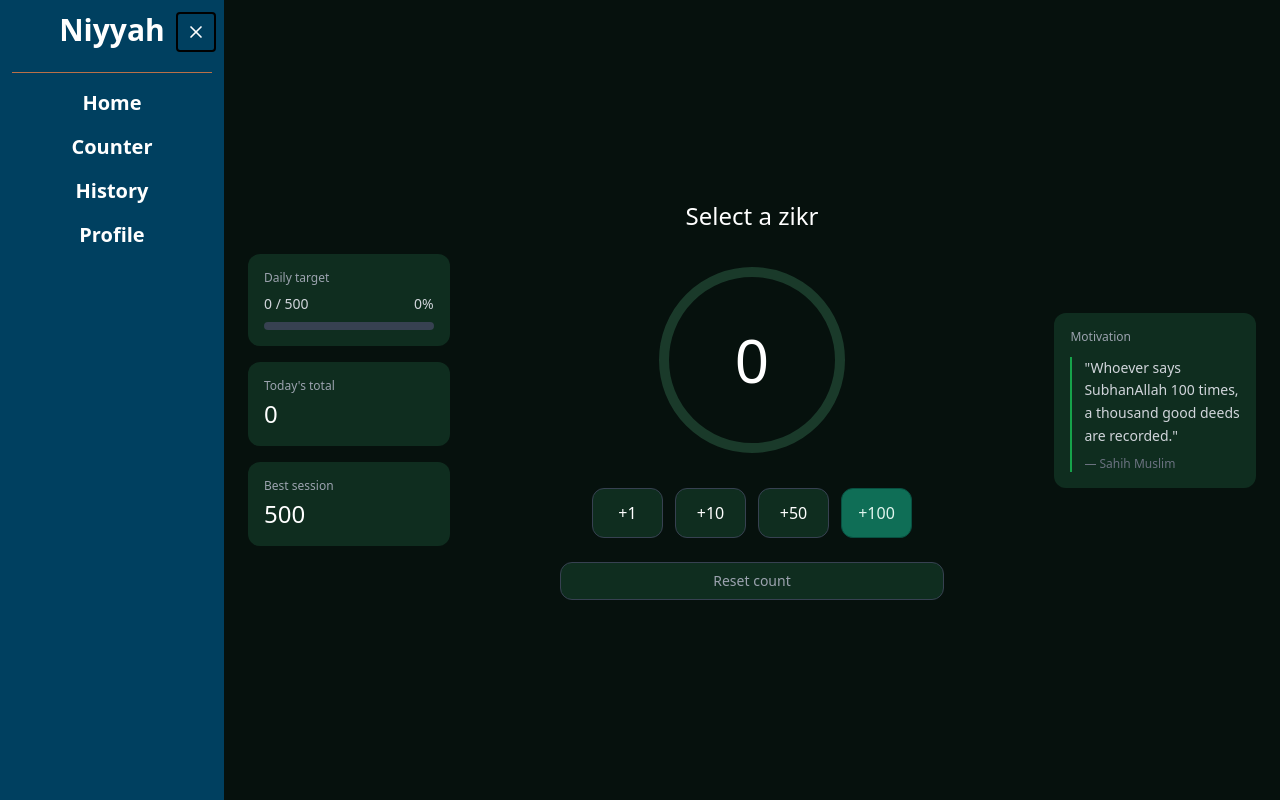
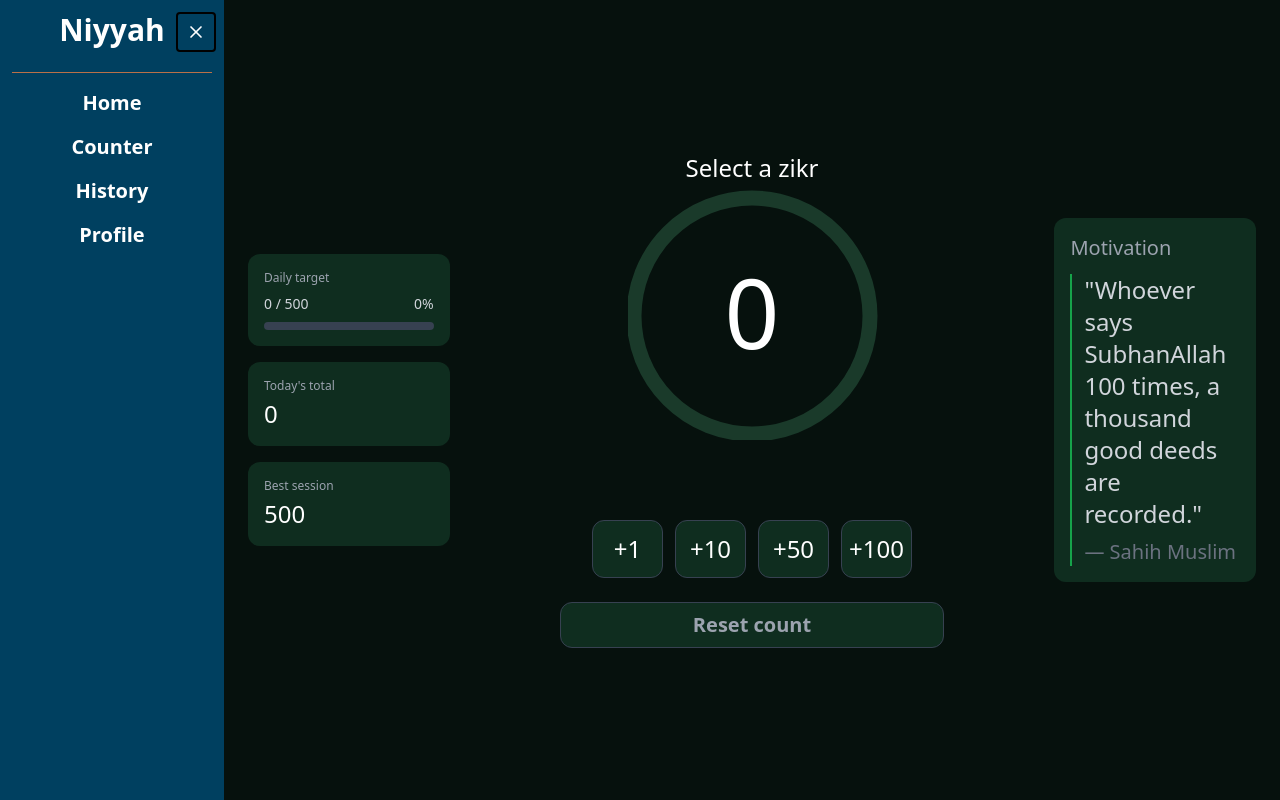
Before and after one commit to Zulkar-Jahin/Niyyah, a React (Vite) app: page /counter in a window 1280 px wide. Built offline with nearby package versions, Linux system fonts and the light colour scheme.

Commit message:
fix: counter circle resize

```diff
--- a/src/pages/Counter.jsx
+++ b/src/pages/Counter.jsx
@@ -2,12 +2,13 @@ import { useState } from "react";
 
 function Counter({ selectedbtn }) {
   const [count, setCount] = useState(0);
+  const [selectedButton, setSelectedNum] = useState(null);
 
   const target = 500;
+  const radius = 118;
   const progress = Math.min((count / target) * 100, 100);
-  const circumference = 2 * Math.PI * 88;
+  const circumference = 2 * Math.PI * radius;
   const offset = circumference - (progress / 100) * circumference;
-
 
   return (
     <div className="bg-[#06110D] min-h-screen text-white p-4 lg:p-6 flex flex-col lg:flex-row gap-6 items-center justify-center">
@@ -45,44 +46,47 @@ function Counter({ selectedbtn }) {
         {/* Circular counter */}
         <div className="relative w-52 h-52">
           <svg
-            className="absolute top-0 left-0 -rotate-90"
-            width="208"
-            height="208"
-            viewBox="0 0 208 208"
+            className="absolute -top-44 -left-5 -rotate-90"
+            width="408"
+            height="408"
+            viewBox="0 0 408 408"
           >
             <circle
-              cx="104"
-              cy="104"
-              r="88"
+              cx="124"
+              cy="124"
+              r="118"
               fill="none"
               stroke="#1a3a2a"
-              strokeWidth="10"
+              strokeWidth="15"
             />
             <circle
-              cx="104"
-              cy="104"
-              r="88"
+              cx="124"
+              cy="124"
+              r = "118"
               fill="none"
               stroke="#1D9E75"
-              strokeWidth="10"
+              strokeWidth="15"
               strokeDasharray={circumference}
               strokeDashoffset={offset}
               strokeLinecap="round"
             />
           </svg>
-          <div className="absolute inset-0 flex items-center justify-center text-6xl font-medium">
+          <div className="absolute inset-0 flex items-center justify-center text-6xl lg:text-8xl font-medium">
             {count}
           </div>
         </div>
 
         {/* Buttons */}
-        <div className="grid grid-cols-4 gap-3 w-full max-w-xs mx-auto">
+        <div className="grid grid-cols-4 gap-3 w-full max-w-xs mx-auto mt-8 lg:mt-20">
           {[1, 10, 50, 100].map((num) => (
             <button
               key={num}
-              onClick={() => setCount(count + num)}
-              className={`py-3 rounded-xl text-base font-medium border transition ${
-                num === 100
+              onClick={() => {
+                setCount(count + num);
+                setSelectedNum(num);
+              }}
+              className={`py-3 rounded-xl text-base  font-medium lg:text-2xl border transition ${
+                num === selectedButton
                   ? "bg-[#0F6E56] text-[#E1F5EE] border-[#085041]"
                   : "bg-[#0f2d1f] text-white border-gray-700 hover:bg-[#1a3a2a]"
               }`}
@@ -94,7 +98,7 @@ function Counter({ selectedbtn }) {
 
         <button
           onClick={() => setCount(0)}
-          className="w-full max-w-sm py-2 rounded-xl border border-gray-700 bg-[#0f2d1f] text-gray-400 hover:text-white transition text-sm"
+          className="w-full max-w-sm py-2 rounded-xl border border-gray-700 bg-[#0f2d1f] text-gray-400 lg:text-xl lg:font-bold hover:text-white transition text-sm"
         >
           Reset count
         </button>
@@ -103,11 +107,11 @@ function Counter({ selectedbtn }) {
       {/* Right - Motivation */}
       <div className="w-full lg:w-1/5 order-last lg:order-none ">
         <div className="bg-[#0f2d1f] rounded-xl p-4">
-          <p className="text-xs text-gray-400 mb-3">Motivation</p>
-          <p className="text-sm text-gray-300 border-l-2 border-green-600 pl-3 leading-relaxed">
+          <p className="text-xs lg:text-xl text-gray-400 mb-3">Motivation</p>
+          <p className="text-sm lg:text-2xl text-gray-300 border-l-2 border-green-600 pl-3 leading-relaxed">
             "Whoever says SubhanAllah 100 times, a thousand good deeds are
             recorded."
-            <span className="block text-xs text-gray-500 mt-2">
+            <span className="block text-xs lg:text-xl text-gray-500 mt-2">
               — Sahih Muslim
             </span>
           </p>
```
